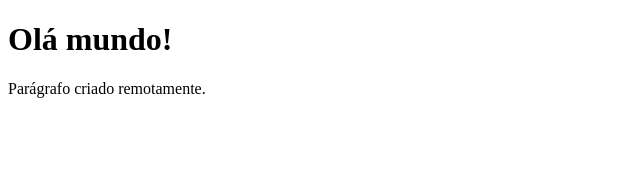
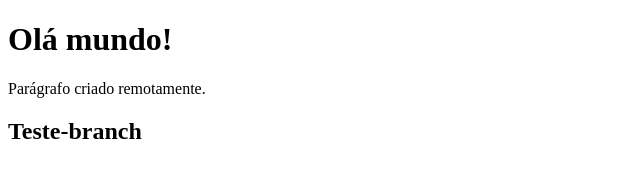
Before and after one commit to lucianosergiodasilva/api-login, a plain HTML site: page index.html in a window 1280 px wide. Shown: the whole page, without its empty margins (0-640 px from the left). Drawn offline with Linux system fonts and the light colour scheme.

Commit message:
Novo branch criado para teste

```diff
--- a/index.html
+++ b/index.html
@@ -8,5 +8,7 @@
   <body>
     <h1>Olá mundo!</h1>
     <p>Parágrafo criado remotamente.</p>
+
+    <h2>Teste-branch</h2>
   </body>
 </html>
```
